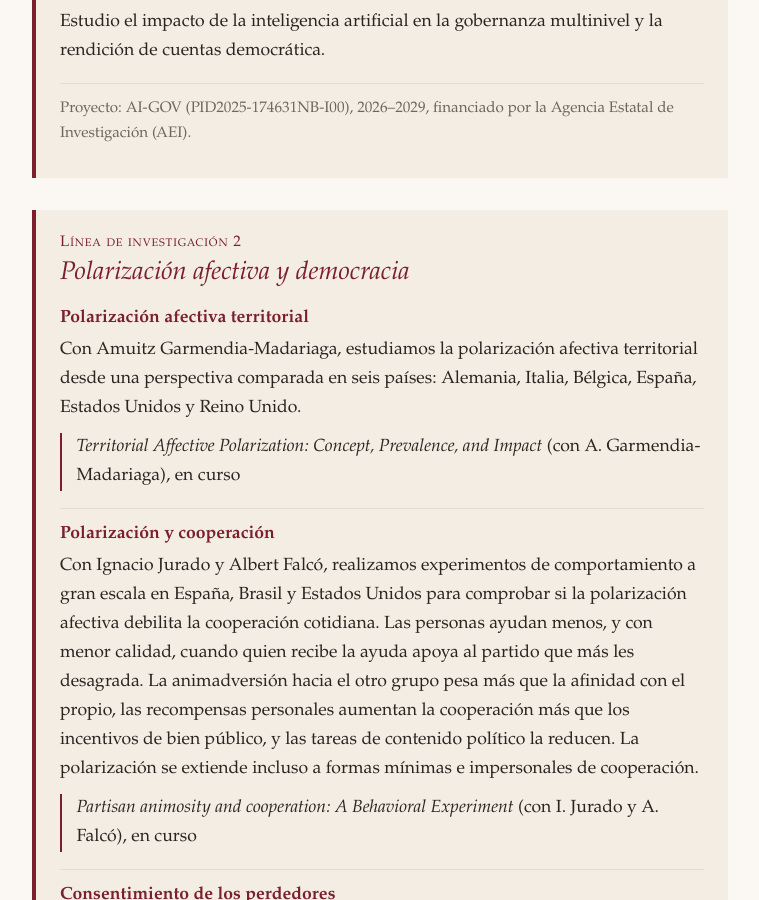
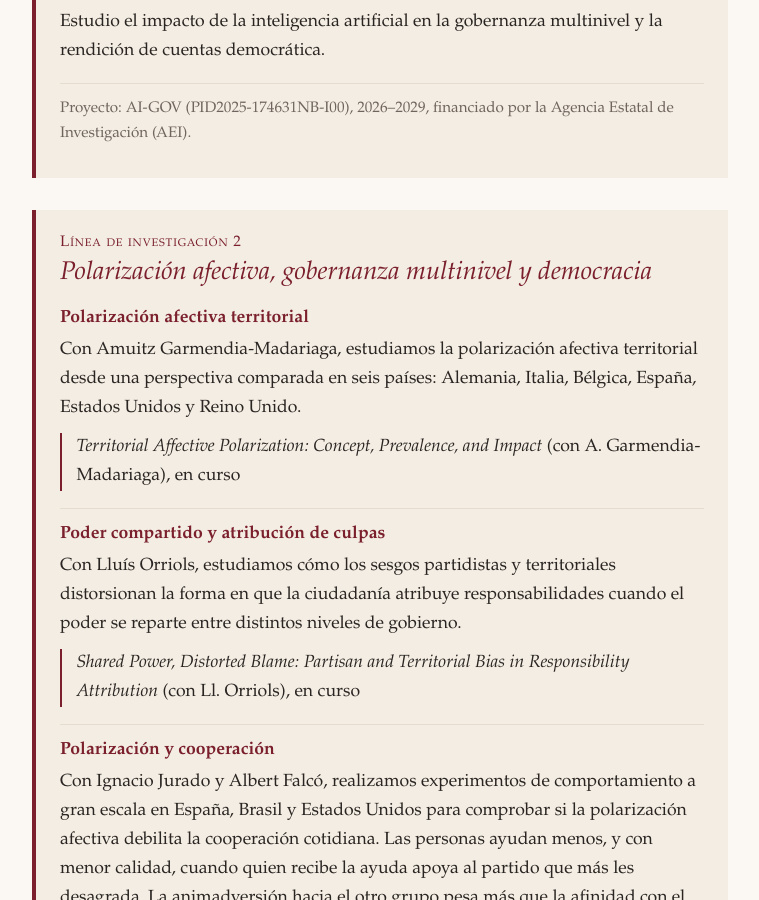
Before and after one commit to sandraleonalfonso/Sandra-Leon, a Jekyll site: the page built from es/investigacion.md, in a window 1280 px wide and 900 px high, scrolled down 537 px. Shown: the whole window, without its empty margins (260-1019 px from the left). Built offline with Jekyll 4.4.1, drawn with Linux system fonts in a browser that asks for light colours.

Commit message:
Rename research line 2 and add shared power and blame subsection
Co-Authored-By: Claude Opus 5.5 (1M context) <noreply@anthropic.com>
Claude-Session: https://claude.ai/code/session_01Csi1G9zYbePJE1osHYZ3KG

```diff
--- a/es/investigacion.md
+++ b/es/investigacion.md
@@ -20,7 +20,7 @@ Estudio el impacto de la inteligencia artificial en la gobernanza multinivel y l
 <section class="strand" markdown="1">
 <p class="strand-num">Línea de investigación 2</p>
 
-## Polarización afectiva y democracia
+## Polarización afectiva, gobernanza multinivel y democracia
 
 <div class="substrand" markdown="1">
 ### Polarización afectiva territorial
@@ -28,6 +28,15 @@ Estudio el impacto de la inteligencia artificial en la gobernanza multinivel y l
 Con Amuitz Garmendia-Madariaga, estudiamos la polarización afectiva territorial desde una perspectiva comparada en seis países: Alemania, Italia, Bélgica, España, Estados Unidos y Reino Unido.
 
 *Territorial Affective Polarization: Concept, Prevalence, and Impact* (con A. Garmendia-Madariaga), en curso
+{: .strand-paper}
+</div>
+
+<div class="substrand" markdown="1">
+### Poder compartido y atribución de culpas
+
+Con Lluís Orriols, estudiamos cómo los sesgos partidistas y territoriales distorsionan la forma en que la ciudadanía atribuye responsabilidades cuando el poder se reparte entre distintos niveles de gobierno.
+
+*Shared Power, Distorted Blame: Partisan and Territorial Bias in Responsibility Attribution* (con Ll. Orriols), en curso
 {: .strand-paper}
 </div>
 
```
Also changed, not shown: research.md (+10 -1 lines).
